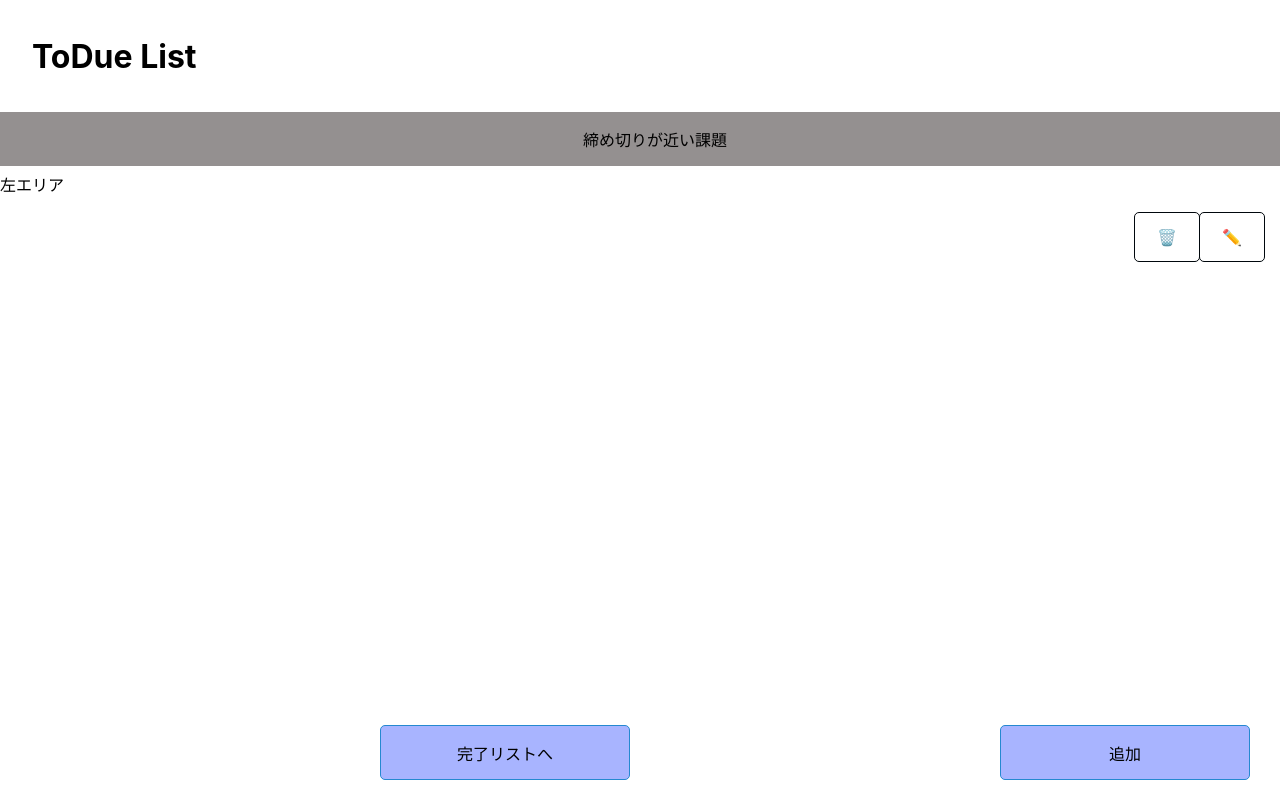
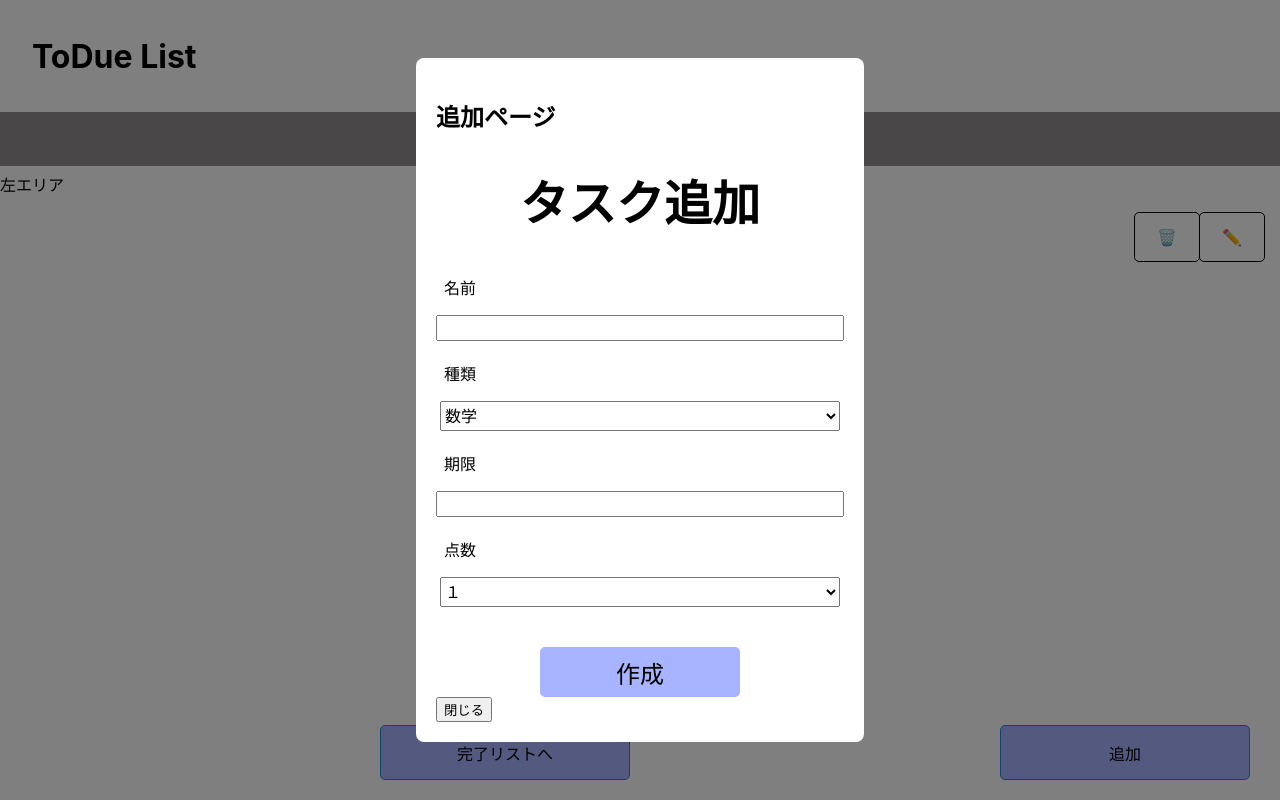
Before and after one commit to takumi4850-06/ToDue-list, a React (Create React App) app: page / in a window 1280 px wide. Both pictures are taken after a click on the button "追加". Built offline with nearby package versions, Linux system fonts and the light colour scheme.

Commit message:
ボタン・モーダル実装

```diff
--- a/src/pages/Home.jsx
+++ b/src/pages/Home.jsx
@@ -1,20 +1,56 @@
 import '../styles/Home.css';
+import { useState } from 'react';
+import EditTask from './EditTask';
+import CreateTsk from './CreateTask';
 import { useNavigate } from 'react-router-dom';
 
 export default function Home() {
-  const navigate = useNavigate();
-  const handleH1Click = () => {
-    alert('編集画面が表示されたよ');
+  // モーダル表示状態
+  const [isEditOpen, setIsEditOpen] = useState(false);
+  const [isAddOpen, setIsAddOpen] = useState(false);
+
+
+  const handleAddClick = () => {
+    setIsAddOpen(true); // 追加モーダルを開く
   };
 
+  const handleEditClick = () => {
+    setIsEditOpen(true);
+  };
+
+  const navigate = useNavigate();
   const handleDeleteClick = () => {
-    navigate('/delete'); // ← 削除ページへ移動！
+    navigate('/Delete');
+
+  };
+
+  const handleCloseEditModal = () => setIsEditOpen(false);
+  const handleCloseAddModal = () => setIsAddOpen(false);
+
+  // モーダル共通スタイル
+  const modalBackdropStyle = {
+    position: 'fixed',
+    top: 0,
+    left: 0,
+    right: 0,
+    bottom: 0,
+    backgroundColor: 'rgba(0,0,0,0.5)',
+    display: 'flex',
+    justifyContent: 'center',
+    alignItems: 'center',
+    zIndex: 1000,
+  };
+
+  const modalContentStyle = {
+    backgroundColor: 'white',
+    padding: '20px',
+    borderRadius: '8px',
+    minWidth: '300px',
   };
 
   return (
     <div>
       <div className="top-text">締め切りが近い課題</div>
-
       <h1>home</h1>
 
       <div className="container">
@@ -22,15 +58,15 @@ export default function Home() {
           <p>左エリア</p>
         </div>
         <div className="center">
-          <button id="h2" type="submit">
+          <button id="h2" type="button">
             完了リストへ
           </button>
         </div>
-        <div calssName="right">
-          <button id="h1" type="submit">
+        <div className="right">
+          <button id="h1" type="button" onClick={handleAddClick}>
             追加
           </button>
-          <button id="h3" type="button" onClick={handleH1Click}>
+          <button id="h3" type="button" onClick={handleEditClick}>
             ✏️
           </button>
           <button id="h4" type="button" onClick={handleDeleteClick}>
@@ -38,6 +74,28 @@ export default function Home() {
           </button>
         </div>
       </div>
+
+      {/* 追加ページをモーダルで表示 */}
+      {isAddOpen && (
+        <div style={modalBackdropStyle}>
+          <div style={modalContentStyle}>
+            <h2>追加ページ</h2>
+            <CreateTsk /> {/* ここで追加ページをモーダル表示 */}
+            <button onClick={handleCloseAddModal}>閉じる</button>
+          </div>
+        </div>
+      )}
+
+      {/* 編集モーダル */}
+      {isEditOpen && (
+        <div style={modalBackdropStyle}>
+          <div style={modalContentStyle}>
+            <h2>編集画面</h2>
+            <EditTask />
+            <button onClick={handleCloseEditModal}>閉じる</button>
+          </div>
+        </div>
+      )}
     </div>
   );
 }
```
